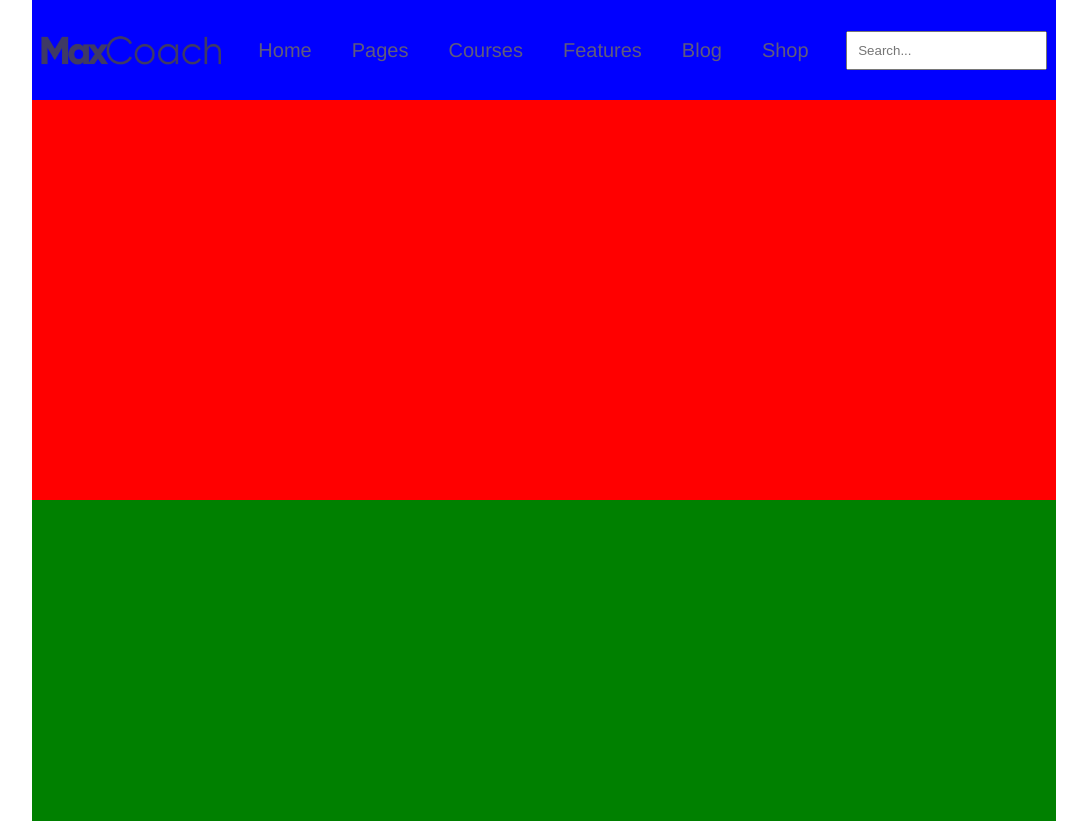
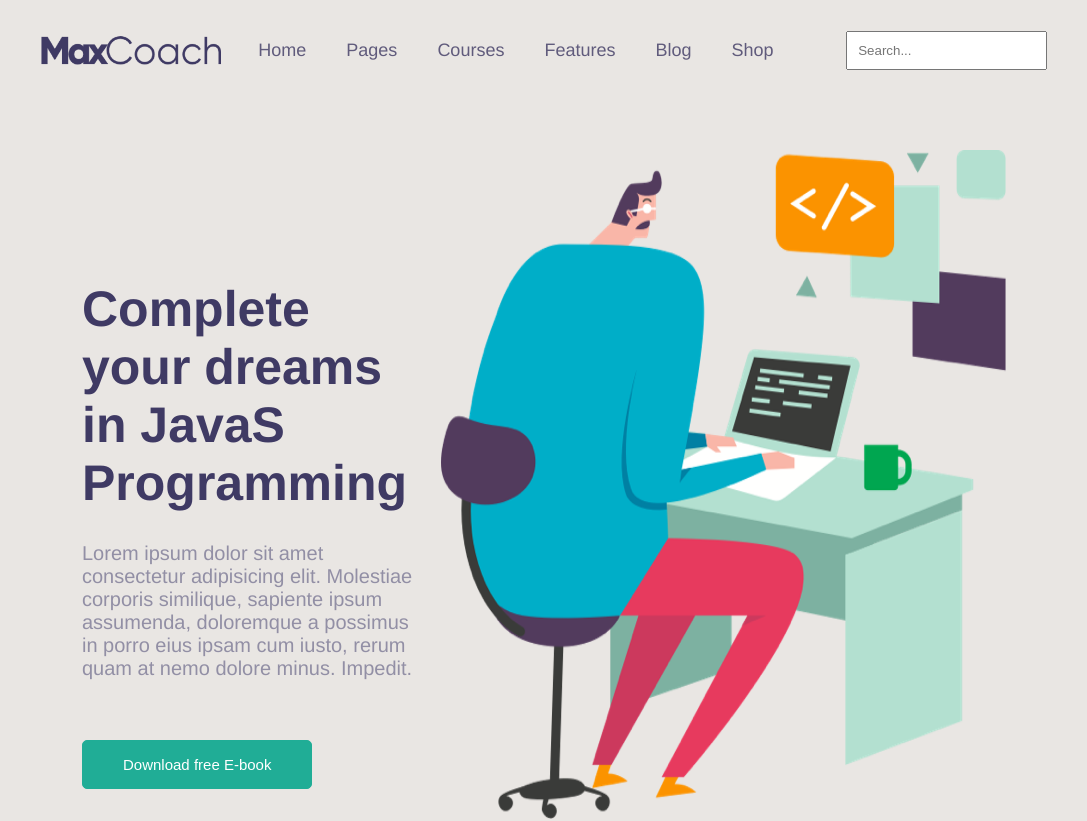
Before and after one commit to Passa69/proj-html-vuejs, a Vue app: page / in a window 1280 px wide. Shown: the top 821 px of the page, without its empty margins (96-1183 px from the left). Built offline with nearby package versions, Linux system fonts and the light colour scheme.

Commit message:
conclusione navbar e jumbotron

```diff
--- a/package.json
+++ b/package.json
@@ -10,6 +10,7 @@
   "dependencies": {
     "core-js": "^3.6.5",
     "fontawesome": "^5.6.3",
+    "fortawesome": "^0.0.1-security",
     "vue": "^2.6.11"
   },
   "devDependencies": {
--- a/src/App.vue
+++ b/src/App.vue
@@ -1,6 +1,8 @@
 <template>
   <div id="app">
-    <MyHeader/>
+    <header>
+      <MyHeader/>
+    </header>
 
     <MyMain/>
 
@@ -36,8 +38,11 @@ export default {
   -moz-osx-font-smoothing: grayscale;
   text-align: center;
   color: #2c3e50;
-  width: 80%;
-  margin: 0 auto;
+
+  header {
+    background-color: #e9e6e3;
+  }
 }
 
+// @import '~@fortawesome/fontawesome-free/css/all.min.css';
 </style>
--- a/src/components/MyHeader.vue
+++ b/src/components/MyHeader.vue
@@ -4,20 +4,20 @@
       <MyNavbar/>
 
     <!-- jumbotron -->
-      <!-- text -->
-
-      <!-- immagine -->
+      <MyJumbo/>
   </header>
 </template>
 
 <script>
 import MyNavbar from '@/components/MyNavbar.vue';
+import MyJumbo from '@/components/MyJumbo.vue';
 
 
 export default {
   name: 'MyHeader',
   components: {
     MyNavbar,
+    MyJumbo
   }
 }
 </script>
@@ -25,8 +25,7 @@ export default {
 <!-- Add "scoped" attribute to limit CSS to this component only -->
 <style scoped lang="scss">
 header {
-  // debug
-  background-color: red;
-  height: 500px;
+  width: 80%;
+  margin: 0 auto;
 }
 </style>
--- /dev/null
+++ b/src/components/MyJumbo.vue
@@ -0,0 +1,58 @@
+<template>
+    <div id="jumbo_comp">
+        <div id="jumbo_text">
+            <h1 class="jumbo_elem">Complete your dreams in JavaS Programming</h1>
+
+            <p class="jumbo_elem">Lorem ipsum dolor sit amet consectetur adipisicing elit. Molestiae corporis similique, sapiente ipsum assumenda, doloremque a possimus in porro eius ipsam cum iusto, rerum quam at nemo dolore minus. Impedit.</p>
+
+            <button class="jumbo_elem">Download free E-book</button>
+        </div>
+
+        <img src="@/assets/home-5-hero-image.png" alt="">
+    </div>
+</template>
+
+<script>
+export default {
+  name: 'MyJumbo',
+
+}
+</script>
+
+<!-- Add "scoped" attribute to limit CSS to this component only -->
+<style scoped lang="scss">
+#jumbo_comp {
+    display: flex;
+    flex-direction: row;
+    padding: 50px;
+
+    #jumbo_text {
+        margin-top: 100px;
+        margin-right: 20px;
+        text-align: left;
+
+        .jumbo_elem {
+            margin: 30px 0;
+        }
+    }
+}
+
+h1 {
+    font-size: 50px;
+    color: #3f3a64;
+}
+
+p {
+    font-size: 20px;
+    color: #928fa5;
+}
+
+button {
+    font-size: 15px;
+    padding: 15px 40px;
+    background-color: #20ad96;
+    color: white;
+    border: 1px solid #20ad96;
+    border-radius: 5px;
+}
+</style>
--- a/src/components/MyNavbar.vue
+++ b/src/components/MyNavbar.vue
@@ -12,6 +12,10 @@
           <li><a href="#">Blog</a> <i class="fas fa-chevron-down"></i></li>
           <li><a href="#">Shop</a> <i class="fas fa-chevron-down"></i></li>
       </ul>
+
+      <i class="far fa-user-circle"></i>
+
+      <i class="fas fa-shopping-cart"></i>
 
       <input type="text" placeholder="Search...">
   </nav>
@@ -30,8 +34,6 @@ nav {
     display: flex;
     justify-content: space-around;
     align-items: center;
-    // debug
-    background-color: blue;
     height: 100px;
 
     img {
@@ -46,7 +48,7 @@ nav {
     a {
         text-decoration: none;
         color: #605b7c;
-        font-size: 20px;
+        font-size: 18px;
     }
     }
 
```
Also changed, not shown: 2 other files (tests, documents, lock files or other folders).
